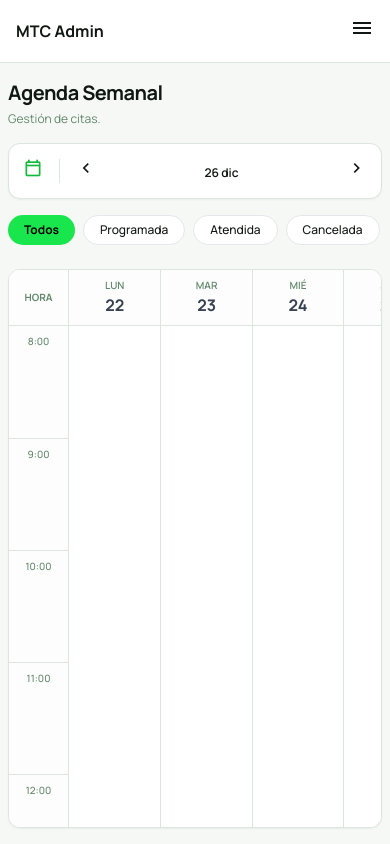
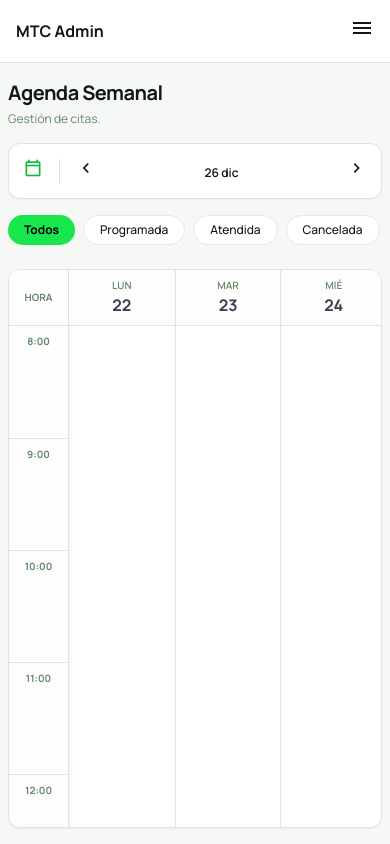
Before and after one commit to murciasaez/MTC-Administrador-, a React (Vite) app: page /dashboard in a window 390 px wide. Built offline with nearby package versions, Linux system fonts and the light colour scheme.

Commit message:
fijar columna horas con z-index corregido

```diff
--- a/screens/Dashboard.tsx
+++ b/screens/Dashboard.tsx
@@ -184,12 +184,12 @@ export const Dashboard: React.FC = () => {
 
             {/* CALENDARIO CON SCROLL */}
             <div className="flex-1 relative bg-white dark:bg-surface-dark rounded-xl border border-[#dce5de] shadow-sm overflow-hidden flex flex-col min-h-0">
-                <div className="overflow-x-auto flex-1 flex flex-col">
-                    <div className="min-w-[700px] flex-1 flex flex-col">
+                <div className="overflow-x-auto flex-1 flex flex-col scroll-smooth">
+                    <div className="min-w-[800px] flex-1 flex flex-col">
 
-                        {/* Cabecera Días FIJA (Sticky Top) */}
-                        <div className="grid grid-cols-[60px_1fr] border-b border-[#dce5de] bg-[#fcfdfc] dark:bg-surface-dark z-30 sticky top-0">
-                            <div className="p-2 border-r border-[#dce5de] flex items-center justify-center bg-[#fcfdfc] dark:bg-surface-dark sticky left-0 z-40">
+                        {/* Cabecera Días FIJA */}
+                        <div className="grid grid-cols-[60px_1fr] border-b border-[#dce5de] bg-[#fcfdfc] dark:bg-surface-dark z-40 sticky top-0">
+                            <div className="p-2 border-r border-[#dce5de] flex items-center justify-center bg-[#fcfdfc] dark:bg-surface-dark sticky left-0 z-50">
                                 <span className="text-[10px] font-bold uppercase text-[#63886c]">Hora</span>
                             </div>
                             <div className="grid grid-cols-7 divide-x divide-[#dce5de]">
@@ -202,21 +202,21 @@ export const Dashboard: React.FC = () => {
                             </div>
                         </div>
 
-                        {/* Cuerpo con Columna de Horas FIJA (Sticky Left) */}
-                        <div className="flex-1 overflow-y-auto relative">
+                        {/* Cuerpo con Columna de Horas FIJA */}
+                        <div className="flex-1 relative">
                             <div className="grid grid-cols-[60px_1fr]">
 
-                                {/* Columna Horas Sticky */}
-                                <div className="flex flex-col divide-y divide-[#dce5de] border-r border-[#dce5de] bg-[#fcfdfc] dark:bg-surface-dark sticky left-0 z-20">
+                                {/* Columna Horas Sticky Left - CORREGIDA */}
+                                <div className="flex flex-col divide-y divide-[#dce5de] border-r border-[#dce5de] bg-[#fcfdfc] dark:bg-surface-dark sticky left-0 z-30 shadow-[2px_0_4px_rgba(0,0,0,0.05)]">
                                     {horasDelDia.map(hour => (
-                                        <div key={hour} className="h-28 flex items-start justify-center pt-2">
-                                            <span className="text-[10px] font-medium text-[#63886c] bg-[#fcfdfc] dark:bg-surface-dark px-1">{hour}:00</span>
+                                        <div key={hour} className="h-28 flex items-start justify-center pt-2 bg-[#fcfdfc] dark:bg-surface-dark">
+                                            <span className="text-[10px] font-bold text-[#63886c] dark:text-[#a0bca5]">{hour}:00</span>
                                         </div>
                                     ))}
                                 </div>
 
                                 {/* Rejilla de Citas */}
-                                <div className="grid grid-cols-7 divide-x divide-[#dce5de] relative bg-white dark:bg-surface-dark">
+                                <div className="grid grid-cols-7 divide-x divide-[#dce5de] relative bg-white dark:bg-surface-dark z-10">
                                     {diasSemana.map((dia, index) => {
                                         const fechaColumna = dia.toISOString().split('T')[0];
                                         const citasDelDia = citasFiltradas.filter(c => c.fecha === fechaColumna);
@@ -224,7 +224,7 @@ export const Dashboard: React.FC = () => {
                                         return (
                                             <div key={index} className={`relative h-full border-b border-[#dce5de] ${esHoy(dia) ? 'bg-primary/5' : ''}`}>
                                                 {cerrado ? (
-                                                    <div className="absolute inset-0 bg-gray-100/50 dark:bg-black/20 flex items-center justify-center z-10 backdrop-blur-[1px]">
+                                                    <div className="absolute inset-0 bg-gray-100/50 dark:bg-black/20 flex items-center justify-center z-20 backdrop-blur-[1px]">
                                                         <span className="material-symbols-outlined text-2xl opacity-20">block</span>
                                                     </div>
                                                 ) : (
@@ -245,7 +245,7 @@ export const Dashboard: React.FC = () => {
 
             {/* MODAL DE EDICIÓN */}
             {citaEditando && (
-                <div className="fixed inset-0 bg-black/60 backdrop-blur-sm z-50 flex items-end md:items-center justify-center p-0 md:p-4" onClick={() => setCitaEditando(null)}>
+                <div className="fixed inset-0 bg-black/60 backdrop-blur-sm z-[100] flex items-end md:items-center justify-center p-0 md:p-4" onClick={() => setCitaEditando(null)}>
                     <div className="bg-white dark:bg-[#1a2e20] w-full max-w-md rounded-t-2xl md:rounded-2xl shadow-2xl p-6 md:p-8 animate-in slide-in-from-bottom md:zoom-in-95 duration-200" onClick={e => e.stopPropagation()}>
                         <div className="flex justify-between items-center mb-6">
                             <h2 className="text-xl font-bold dark:text-white">Detalle de la Cita</h2>
```
